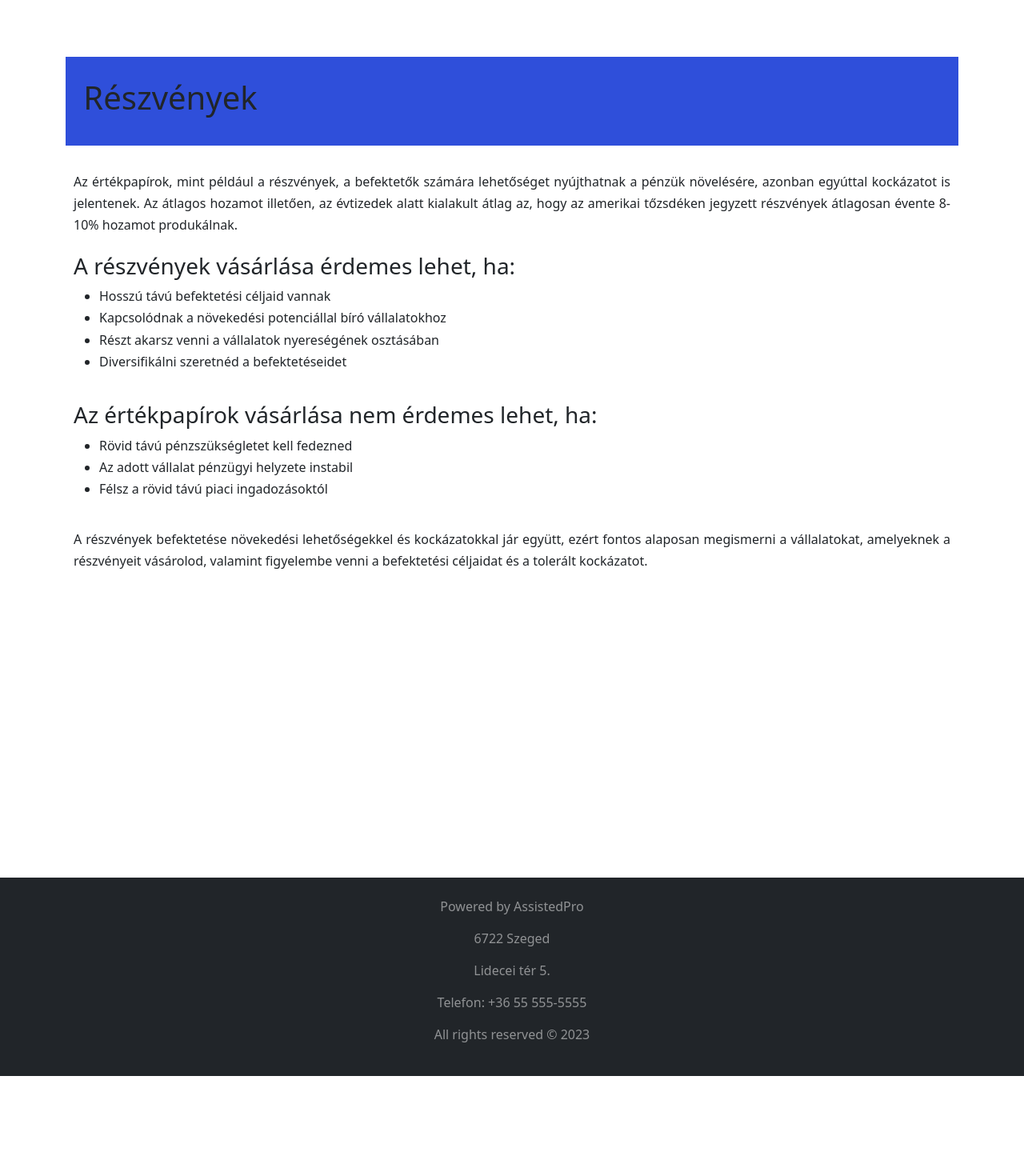
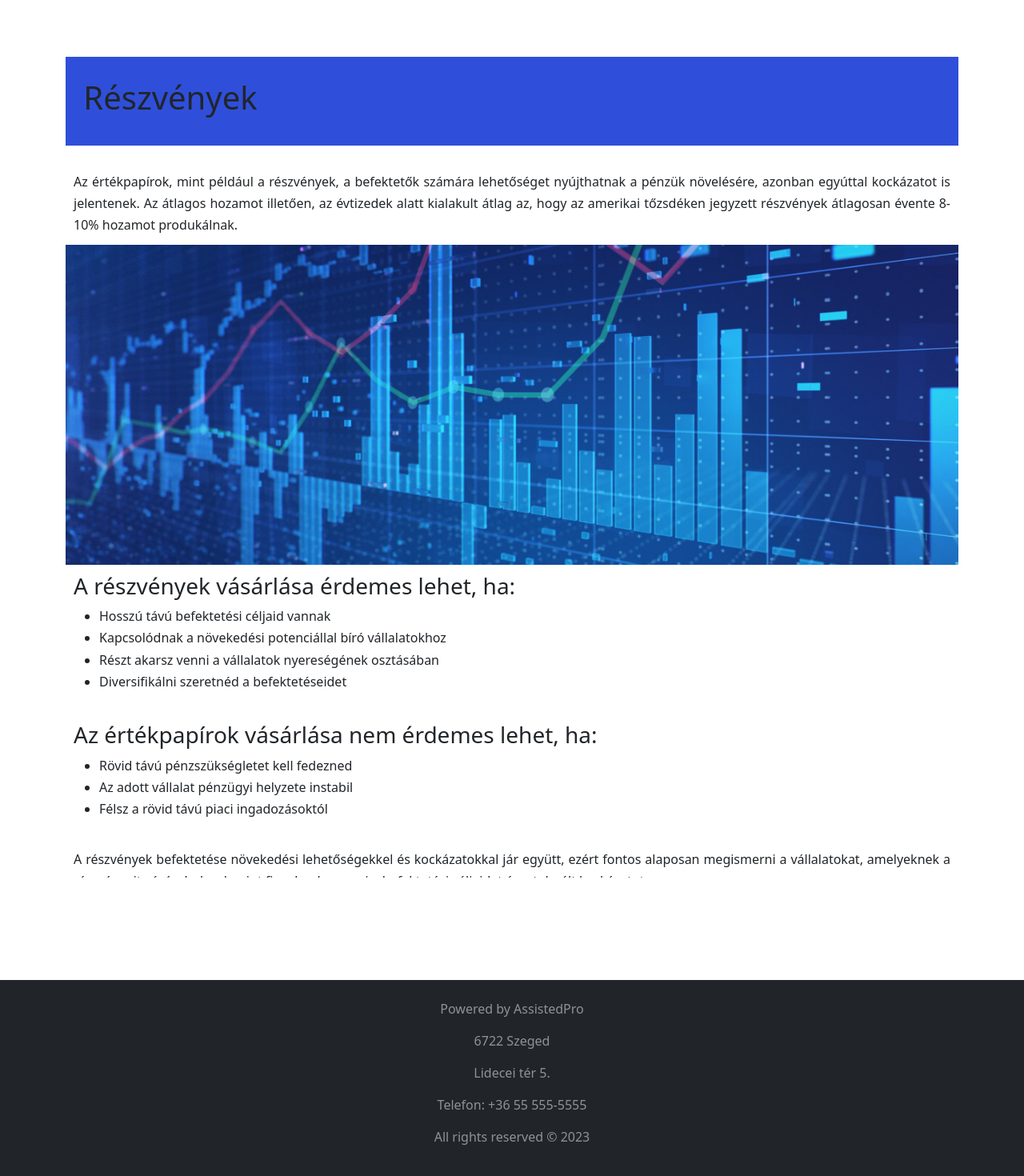
Before and after one commit to Veszelovszki-Fulop-Szalma/proba_1, a React (Create React App) app in the folder client/: page /Reszveny in a window 1280 px wide. Shown: the part 878-2348 px from the top of the page at 80% size. Before the commit the page ends 2223 px from the top, so only its background shows below. Built offline with nearby package versions, Linux system fonts and the light colour scheme.

Commit message:
reszveny oldal

```diff
--- a/client/src/pages/Reszveny/Reszveny.css
+++ b/client/src/pages/Reszveny/Reszveny.css
@@ -1,5 +1,23 @@
 .container {
   padding-top: 71px;
+  padding-bottom: 10%;
+}
+.kep {
+  height: 50vh;
+  min-height: 300px;
+  background-image: url("./reszveny1.jpg");
+  background-repeat: no-repeat;
+  background-size: cover;
+  background-position: center, center;
+  color: white;
+}
+.kep2 {
+  height: 500px;
+  background-image: url("./reszveny2.jpg");
+  background-repeat: no-repeat;
+  background-size: cover;
+  background-position: center, center;
+  color: white;
 }
 
 
@@ -36,7 +54,3 @@ h1 {
   hyphens: auto;
   line-height: 170%;
 }
-
-.card {
-  position: absolute;
-}
```
